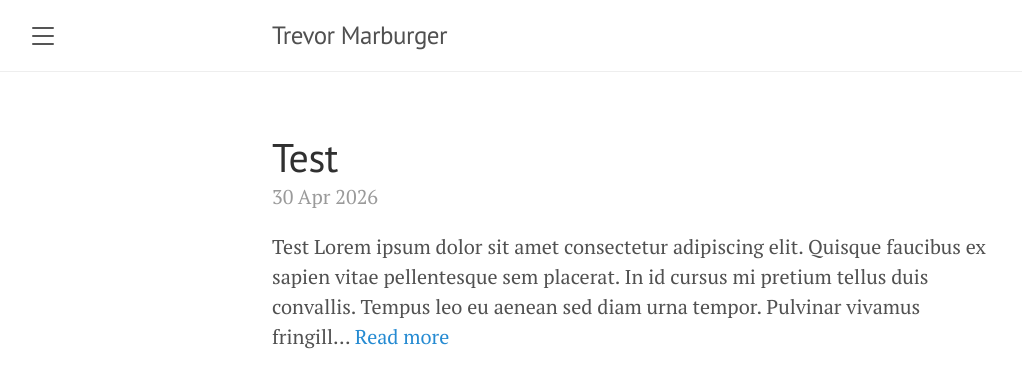
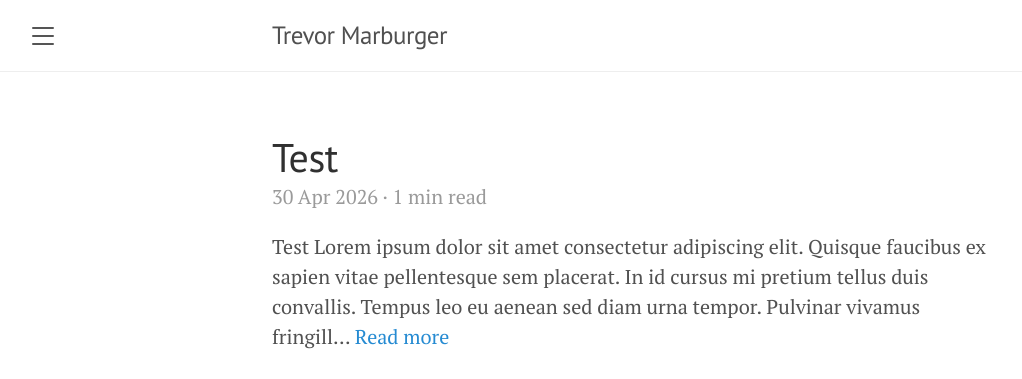
Before and after one commit to trevormarburger/trevormarburger.github.io, a Jekyll site: the page built from index.html, in a window 1280 px wide. Shown: the top 379 px of the page, without its empty margins (8-1030 px from the left). Built offline with Jekyll 4.4.1, drawn with Linux system fonts in a browser that asks for light colours; the list of posts is cut into pages by our own code.

Commit message:
Add min read

```diff
--- a/index.html
+++ b/index.html
@@ -12,7 +12,15 @@
       </a>
     </h1>
 
-    <span class="post-date">{{ post.date | date_to_string }}</span>
+    <span class="post-date">
+      {{ post.date | date_to_string }}
+      {% assign words = post.content | number_of_words %}
+      {% if words < 360 %}
+        &middot; 1 min read
+      {% else %}
+        &middot; {{ words | divided_by: 180 }} min read
+      {% endif %}
+    </span>
 
     <p>
       {{ post.content | strip_html | truncate: 240 }}
```
Also changed, not shown: _layouts/post.html (+9 -1 lines).
